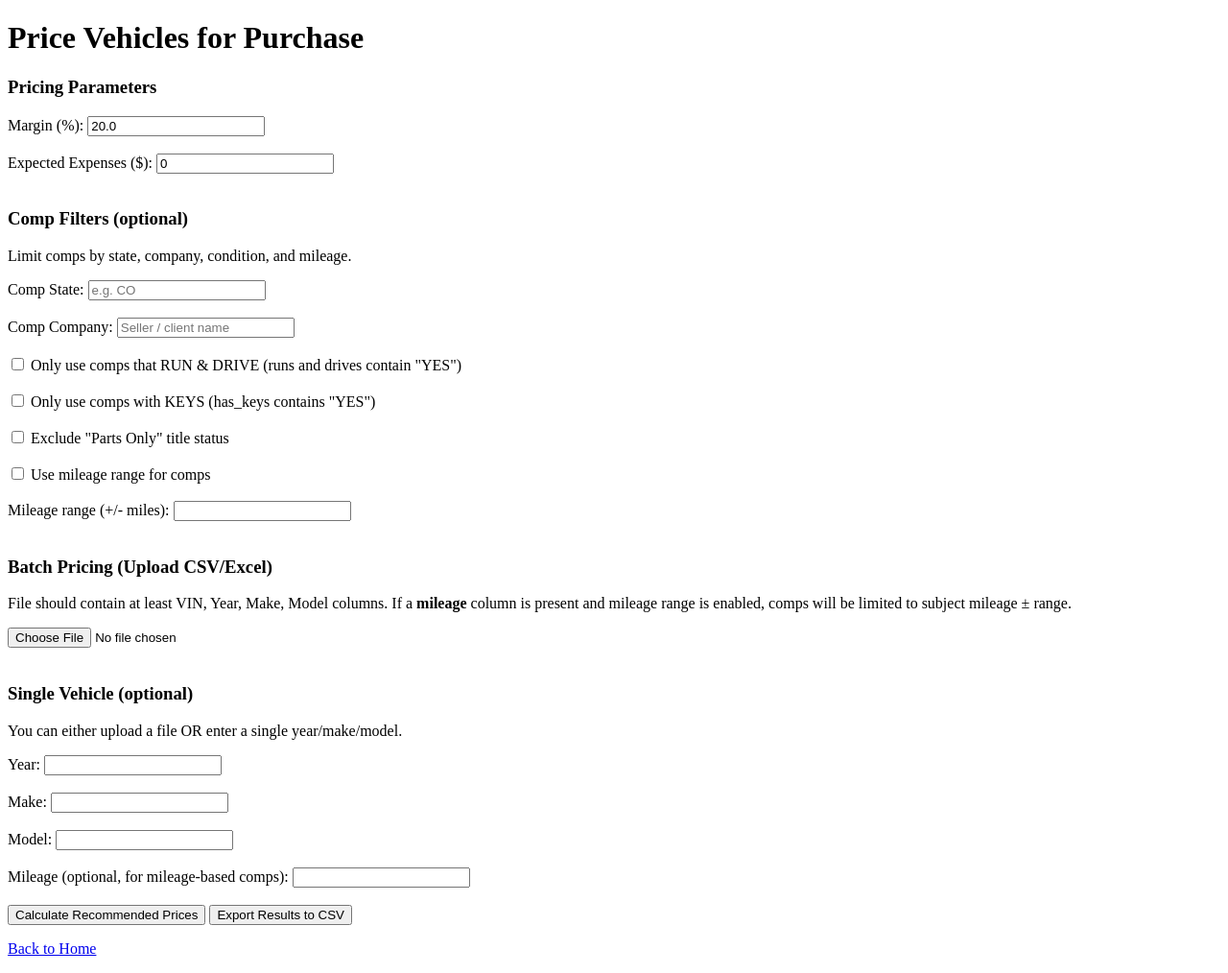
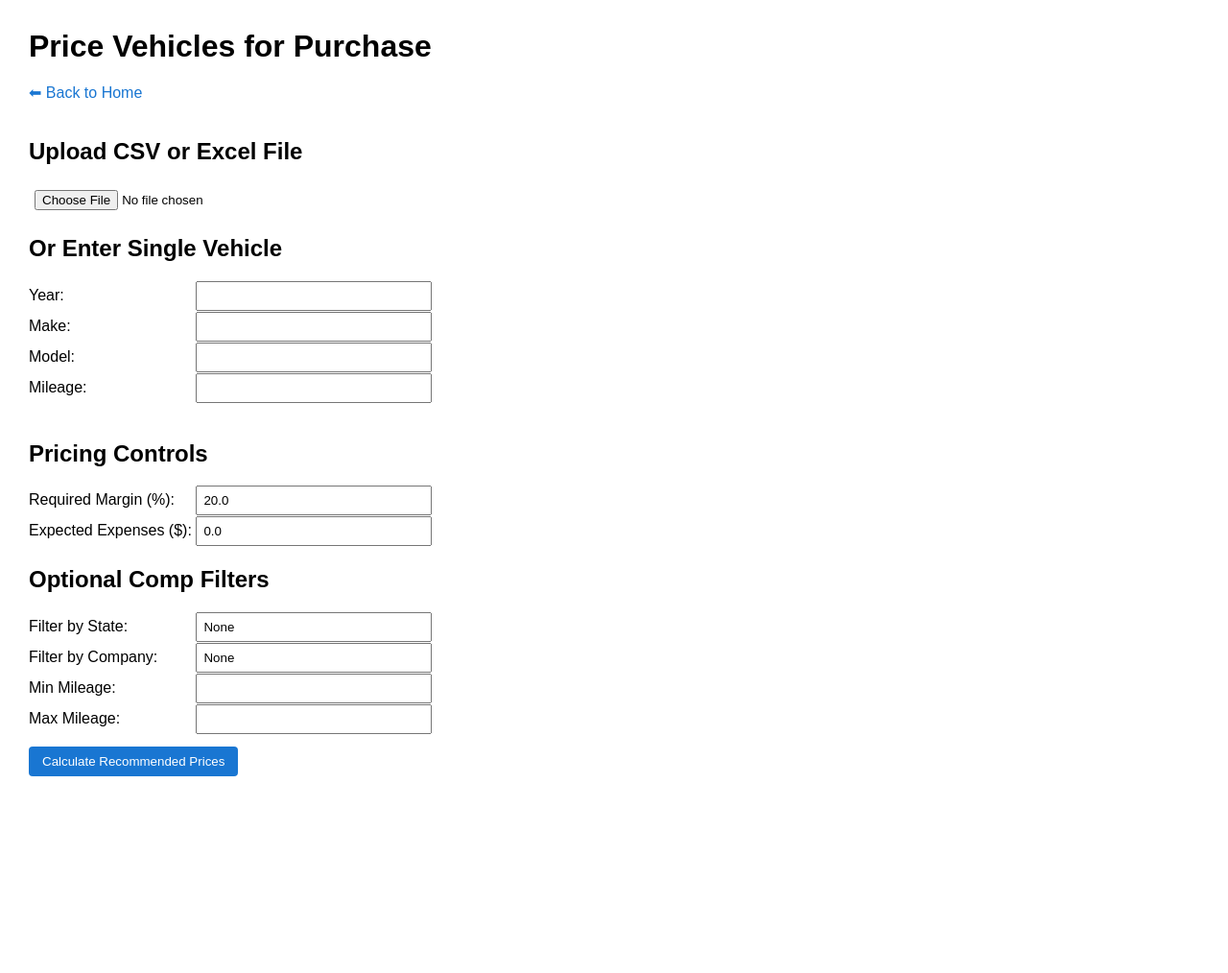
Before and after one commit to Mbdavison/vehicle-pricing, a FastAPI app: page /price-vehicles in a window 1280 px wide. Shown: the whole page at 96% size. After the commit the page ends 809 px from the top, so only its background shows below. Run offline with FastAPI, Linux system fonts and the light colour scheme; parts of the project's set-up code (start-up, migrations or seed data) failed here and were passed over.

Commit message:
Updated pricing UI to display mileage and add filters

```diff
--- a/templates/price_vehicles.html
+++ b/templates/price_vehicles.html
@@ -2,142 +2,147 @@
 <html>
 <head>
     <title>Price Vehicles for Purchase</title>
+    <style>
+        body { font-family: Arial, sans-serif; margin: 30px; }
+        h1 { margin-bottom: 20px; }
+        label { display: inline-block; width: 170px; margin-bottom: 8px; }
+        input, select { padding: 6px; width: 230px; }
+        button {
+            padding: 8px 14px;
+            background: #1976d2;
+            color: white;
+            border: none;
+            border-radius: 4px;
+            cursor: pointer;
+            margin-top: 12px;
+        }
+        button:hover { background: #0d47a1; }
+        table {
+            width: 100%;
+            border-collapse: collapse;
+            margin-top: 25px;
+        }
+        th, td {
+            padding: 8px;
+            border: 1px solid #ccc;
+            text-align: left;
+        }
+        th { background: #f2f2f2; }
+        a { text-decoration: none; color: #1976d2; }
+    </style>
 </head>
 <body>
+
     <h1>Price Vehicles for Purchase</h1>
 
-    {% if message %}
-        <p><strong>{{ message }}</strong></p>
+    <a href="/">⬅ Back to Home</a><br><br>
+
+    {% if error %}
+        <p style="color:red; font-weight:bold;">{{ error }}</p>
     {% endif %}
 
-    <form action="/price-vehicles" method="post" enctype="multipart/form-data">
-        <h3>Pricing Parameters</h3>
-        <label>Margin (%):
-            <input type="number" step="0.1" name="margin" value="{{ margin }}" required>
-        </label>
-        <br><br>
+    <form method="post" enctype="multipart/form-data">
 
-        <label>Expected Expenses ($):
-            <input type="number" step="0.01" name="expenses" value="{{ expenses or 0 }}" required>
-        </label>
-        <br><br>
+        <h2>Upload CSV or Excel File</h2>
+        <input type="file" name="file" accept=".csv,.xlsx,.xls">
 
-        <h3>Comp Filters (optional)</h3>
-        <p>Limit comps by state, company, condition, and mileage.</p>
+        <h2>Or Enter Single Vehicle</h2>
+        <label>Year:</label>
+        <input type="number" name="manual_year" min="1900" max="2100"><br>
 
-        <label>Comp State:
-            <input type="text" name="comp_state" value="{{ comp_state }}" placeholder="e.g. CO">
-        </label>
-        <br><br>
+        <label>Make:</label>
+        <input type="text" name="manual_make"><br>
 
-        <label>Comp Company:
-            <input type="text" name="comp_company" value="{{ comp_company }}" placeholder="Seller / client name">
-        </label>
-        <br><br>
+        <label>Model:</label>
+        <input type="text" name="manual_model"><br>
 
-        <label>
-            <input type="checkbox" name="comp_runs_drives_only" {% if comp_runs_drives_only %}checked{% endif %}>
-            Only use comps that RUN & DRIVE (runs and drives contain "YES")
-        </label>
-        <br><br>
+        <label>Mileage:</label>
+        <input type="number" name="manual_mileage" min="0"><br><br>
 
-        <label>
-            <input type="checkbox" name="comp_require_keys" {% if comp_require_keys %}checked{% endif %}>
-            Only use comps with KEYS (has_keys contains "YES")
-        </label>
-        <br><br>
+        <h2>Pricing Controls</h2>
+        <label>Required Margin (%):</label>
+        <input type="number" name="margin" step="0.1" value="{{ margin }}"><br>
 
-        <label>
-            <input type="checkbox" name="comp_exclude_parts_only" {% if comp_exclude_parts_only %}checked{% endif %}>
-            Exclude "Parts Only" title status
-        </label>
-        <br><br>
+        <label>Expected Expenses ($):</label>
+        <input type="number" name="expenses" step="0.01" value="{{ expenses }}"><br>
 
-        <label>
-            <input type="checkbox" name="use_mileage_range" {% if use_mileage_range %}checked{% endif %}>
-            Use mileage range for comps
-        </label>
-        <br><br>
+        <h2>Optional Comp Filters</h2>
+        <label>Filter by State:</label>
+        <input type="text" name="state" value="{{ state }}"><br>
 
-        <label>Mileage range (+/- miles):
-            <input type="number" name="mileage_range" value="{{ mileage_range }}">
-        </label>
-        <br><br>
+        <label>Filter by Company:</label>
+        <input type="text" name="company" value="{{ company }}"><br>
 
-        <h3>Batch Pricing (Upload CSV/Excel)</h3>
-        <p>File should contain at least VIN, Year, Make, Model columns.
-           If a <strong>mileage</strong> column is present and mileage range is enabled,
-           comps will be limited to subject mileage ± range.</p>
-        <input type="file" name="file" accept=".csv,.xls,.xlsx">
-        <br><br>
+        <label>Min Mileage:</label>
+        <input type="number" name="min_mileage" value="{{ min_mileage }}"><br>
 
-        <h3>Single Vehicle (optional)</h3>
-        <p>You can either upload a file OR enter a single year/make/model.</p>
+        <label>Max Mileage:</label>
+        <input type="number" name="max_mileage" value="{{ max_mileage }}"><br>
 
-        <label>Year:
-            <input type="number" name="single_year">
-        </label>
-        <br><br>
+        <button type="submit">Calculate Recommended Prices</button>
+    </form>
 
-        <label>Make:
-            <input type="text" name="single_make">
-        </label>
-        <br><br>
+    {% if results %}
+        <h2>Pricing Results</h2>
 
-        <label>Model:
-            <input type="text" name="single_model">
-        </label>
-        <br><br>
+        <form method="get" action="/export-pricing-csv">
+            <button type="submit">Download CSV</button>
+        </form>
 
-        <label>Mileage (optional, for mileage-based comps):
-            <input type="number" name="single_mileage">
-        </label>
-        <br><br>
-
-        {% if results %}
-            <h3>Results</h3>
-            <table border="1" cellpadding="5" cellspacing="0">
+        <table>
+            <thead>
                 <tr>
                     <th>VIN</th>
                     <th>Year</th>
                     <th>Make</th>
                     <th>Model</th>
-                    <th>Avg Sale Price</th>
-                    <th>Comp Count</th>
-                    <th>Recommended Price</th>
+                    <th>Mileage</th>
+                    <th>Average Sale Price</th>
+                    <th>High Sale Price</th>
+                    <th>Low Sale Price</th>
+                    <th>Target Price</th>
+                    <th>Max Offer</th>
                 </tr>
-                {% for r in results %}
+            </thead>
+
+            <tbody>
+                {% for row in results %}
                 <tr>
-                    <td>{{ r.vin }}</td>
-                    <td>{{ r.year }}</td>
-                    <td>{{ r.make }}</td>
-                    <td>{{ r.model }}</td>
-                    <td>{{ r.avg_sale_price }}</td>
-                    <td>{{ r.comp_count }}</td>
-                    <td>{{ r.recommended_price }}</td>
+                    <td>{{ row.vin }}</td>
+                    <td>{{ row.year }}</td>
+                    <td>{{ row.make }}</td>
+                    <td>{{ row.model }}</td>
+                    <td>{{ row.mileage }}</td>
+                    <td>
+                        {% if row.avg_price %}
+                            ${{ '{:,.0f}'.format(row.avg_price) }}
+                        {% endif %}
+                    </td>
+                    <td>
+                        {% if row.high_price %}
+                            ${{ '{:,.0f}'.format(row.high_price) }}
+                        {% endif %}
+                    </td>
+                    <td>
+                        {% if row.low_price %}
+                            ${{ '{:,.0f}'.format(row.low_price) }}
+                        {% endif %}
+                    </td>
+                    <td>
+                        {% if row.target_price %}
+                            ${{ '{:,.0f}'.format(row.target_price) }}
+                        {% endif %}
+                    </td>
+                    <td>
+                        {% if row.max_offer %}
+                            ${{ '{:,.0f}'.format(row.max_offer) }}
+                        {% endif %}
+                    </td>
                 </tr>
+                {% endfor %}
+            </tbody>
+        </table>
+    {% endif %}
 
-                <!-- Hidden fields so we can recalc or export without re-uploading -->
-                <input type="hidden" name="vin_list" value="{{ r.vin }}">
-                <input type="hidden" name="year_list" value="{{ r.year }}">
-                <input type="hidden" name="make_list" value="{{ r.make }}">
-                <input type="hidden" name="model_list" value="{{ r.model }}">
-                <input type="hidden" name="avg_list" value="{{ r.avg_sale_price }}">
-                <input type="hidden" name="comp_count_list" value="{{ r.comp_count }}">
-                {% endfor %}
-            </table>
-            <br>
-        {% endif %}
-
-        <!-- Two actions: calculate vs export -->
-        <button type="submit" name="action" value="calculate">
-            Calculate Recommended Prices
-        </button>
-        <button type="submit" name="action" value="export">
-            Export Results to CSV
-        </button>
-    </form>
-
-    <p><a href="/">Back to Home</a></p>
 </body>
 </html>
```
